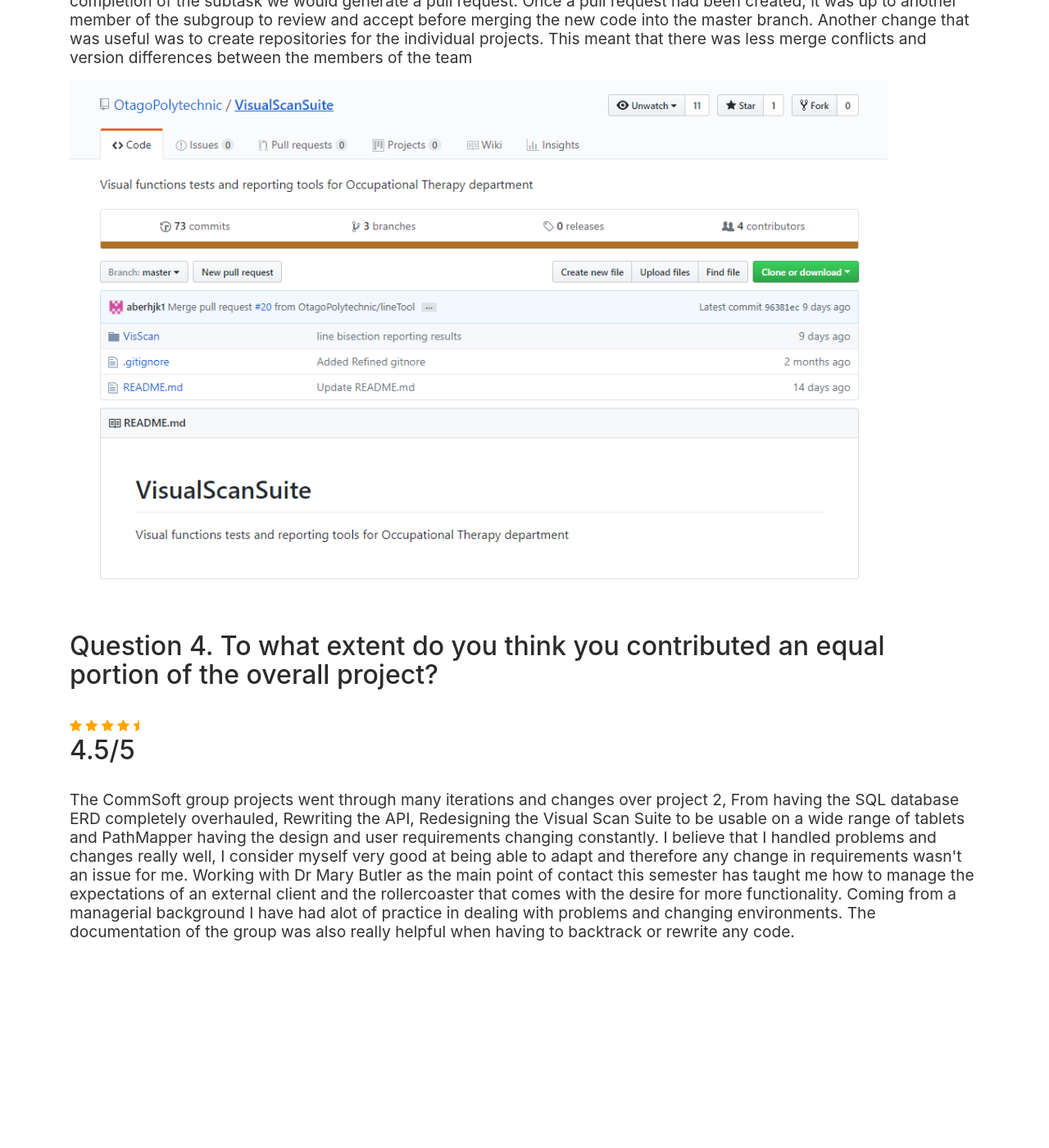
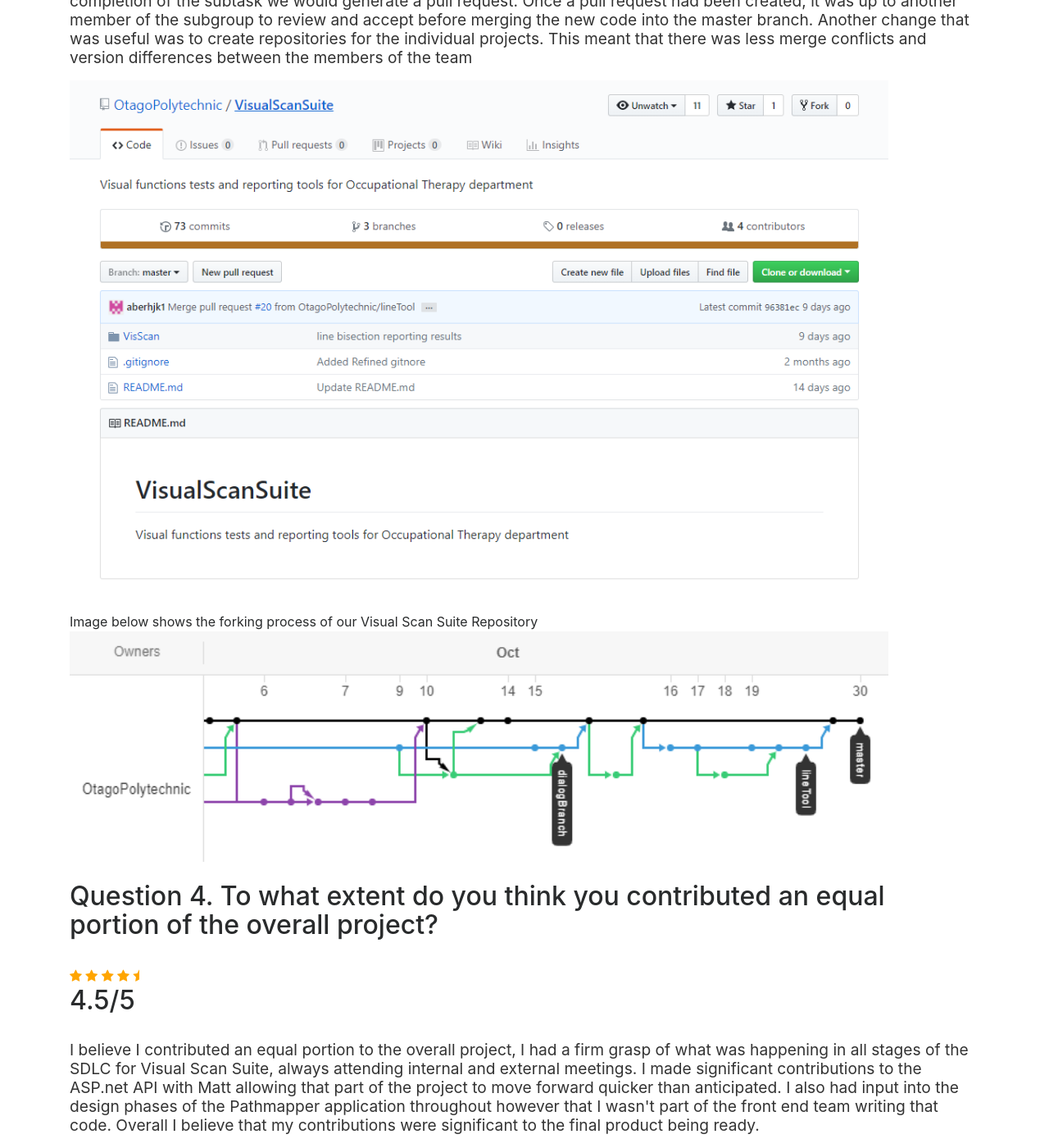
Before and after one commit to aberhjk1/aberhjk1.github.io, a Jekyll site: the page built from selfreview.html, in a window 1280 px wide and 1400 px high, scrolled down 9017 px. Shown: the whole window at 82% size. Built offline with Jekyll 4.4.1, drawn with Linux system fonts in a browser that asks for light colours; nearby versions of some CDN libraries; before the commit the page ends 10181 px from its top, so only the background shows below that.

Commit message:
Update selfreview.html

```diff
--- a/selfreview.html
+++ b/selfreview.html
@@ -192,6 +192,9 @@
 </p>
 <img src="EvidenceImages/VisRepo.PNG" alt="Visual Scan Repo" width="90%"></img><br>
 
+Image below shows the forking process of our Visual Scan Suite Repository
+<br><img src="EvidenceImages/Forks.PNG" alt="Visual Scan Repo" width="90%"></img><br>
+
 <br>
 <h2>Question 4. To what extent do you think you contributed an equal portion of the overall project?</h2>
 <br>
@@ -202,7 +205,6 @@
 <span class="fa fa-star-half checked"></span>
 <h2>4.5/5</h2>
 <br>
-<p> The CommSoft group projects went through many iterations and changes over project 2, From having the SQL database ERD completely overhauled, Rewriting the API, Redesigning the Visual Scan Suite to
-be usable on a wide range of tablets and PathMapper having the design and user requirements changing constantly. I believe that I handled problems and changes really well, I consider myself very good at being able to adapt and therefore any change in requirements wasn't an issue for me. Working with
-Dr Mary Butler as the main point of contact this semester has taught me how to manage the expectations of an external client and the rollercoaster that comes with the desire for more functionality.
-Coming from a managerial background I have had alot of practice in dealing with problems and changing environments. The documentation of the group was also really helpful when having to backtrack or rewrite any code.</p>
+<p> I believe I contributed an equal portion to the overall project, I had a firm grasp of what was happening in all stages of the SDLC for Visual Scan Suite, always attending internal and external meetings. I made significant contributions to the ASP.net API
+with Matt allowing that part of the project to move forward quicker than anticipated. I also had input into the design phases of the Pathmapper application throughout however that I wasn't part of the front end team writing that code. Overall I believe that my contributions were
+significant to the final product being ready.</p>
```
